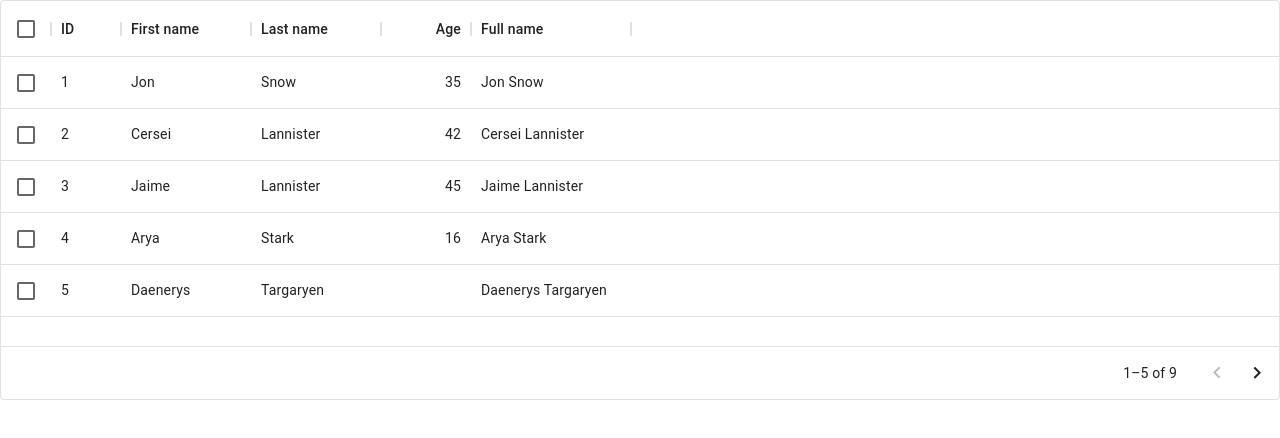
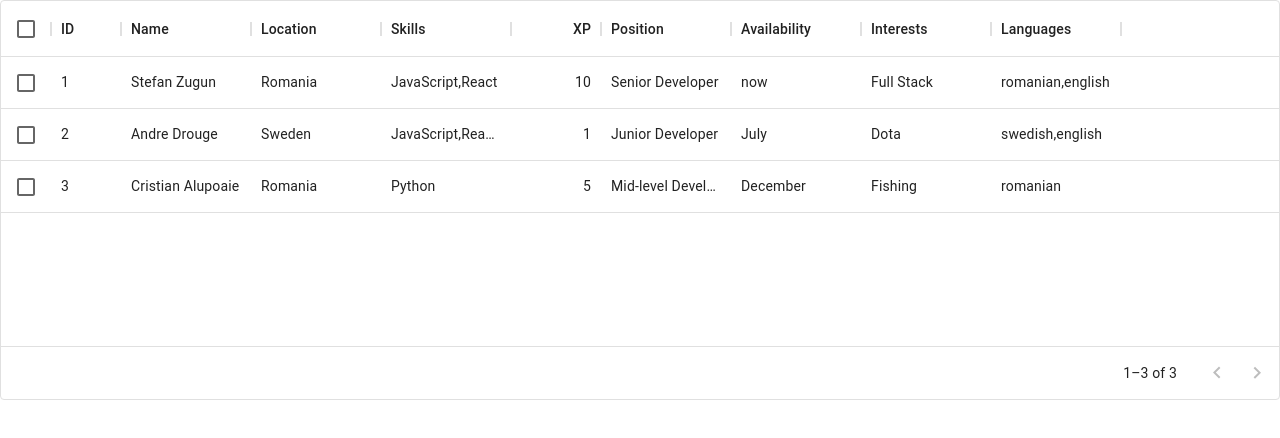
Before and after one commit to StefanZugun/KS-Profiles, a React (Create React App) app: page / in a window 1280 px wide. Shown: the top 438 px of the page. Built offline with nearby package versions, Linux system fonts and the light colour scheme.

Commit message:
DUMMY_DATA connected to the table

```diff
--- a/src/App.js
+++ b/src/App.js
@@ -3,6 +3,7 @@ import DataTable from "./components/Table";
 
 const DUMMY_PROFILES = [
   {
+    id: 1,
     name: "Stefan Zugun",
     location: "Romania",
     skills: ["JavaScript", "React"],
@@ -13,6 +14,7 @@ const DUMMY_PROFILES = [
     languages: ["romanian", "english"],
   },
   {
+    id: 2,
     name: "Andre Drouge",
     location: "Sweden",
     skills: ["JavaScript", "React", "CSS"],
@@ -23,6 +25,7 @@ const DUMMY_PROFILES = [
     languages: ["swedish", "english"],
   },
   {
+    id: 3,
     name: "Cristian Alupoaie",
     location: "Romania",
     skills: ["Python"],
@@ -37,7 +40,7 @@ const DUMMY_PROFILES = [
 function App() {
   return (
     <>
-      <DataTable />
+      <DataTable profile={DUMMY_PROFILES} />
     </>
   );
 }
--- a/src/components/Table.js
+++ b/src/components/Table.js
@@ -1,39 +1,39 @@
 import * as React from "react";
 import { DataGrid } from "@mui/x-data-grid";
 
-export default function DataTable() {
+export default function DataTable(props) {
   const columns = [
     { field: "id", headerName: "ID", width: 70 },
-    { field: "firstName", headerName: "First name", width: 130 },
-    { field: "lastName", headerName: "Last name", width: 130 },
+    { field: "name", headerName: "Name", width: 130 },
+    { field: "location", headerName: "Location", width: 130 },
+    { field: "skills", headerName: "Skills", width: 130 },
     {
-      field: "age",
-      headerName: "Age",
+      field: "xp",
+      headerName: "XP",
       type: "number",
       width: 90,
     },
-    {
-      field: "fullName",
-      headerName: "Full name",
-      description: "This column has a value getter and is not sortable.",
-      sortable: false,
-      width: 160,
-      valueGetter: (params) =>
-        `${params.row.firstName || ""} ${params.row.lastName || ""}`,
-    },
+    { field: "position", headerName: "Position", width: 130 },
+    { field: "availability", headerName: "Availability", width: 130 },
+    { field: "interests", headerName: "Interests", width: 130 },
+    { field: "languages", headerName: "Languages", width: 130 },
   ];
 
-  const rows = [
-    { id: 1, lastName: "Snow", firstName: "Jon", age: 35 },
-    { id: 2, lastName: "Lannister", firstName: "Cersei", age: 42 },
-    { id: 3, lastName: "Lannister", firstName: "Jaime", age: 45 },
-    { id: 4, lastName: "Stark", firstName: "Arya", age: 16 },
-    { id: 5, lastName: "Targaryen", firstName: "Daenerys", age: null },
-    { id: 6, lastName: "Melisandre", firstName: null, age: 150 },
-    { id: 7, lastName: "Clifford", firstName: "Ferrara", age: 44 },
-    { id: 8, lastName: "Frances", firstName: "Rossini", age: 36 },
-    { id: 9, lastName: "Roxie", firstName: "Harvey", age: 65 },
-  ];
+  const rows = props.profile;
+
+  //   const rows = [
+  //     {
+  //       id: 1,
+  //       name: "Snow",
+  //       location: "Romania",
+  //       skills: "Python",
+  //       xp: 10,
+  //       position: "Junior Developer",
+  //       availability: "now",
+  //       interests: "JavaScript",
+  //       languages: "Swedish",
+  //     },
+  //   ];
 
   return (
     <div style={{ height: 400, width: "100%" }}>
```
